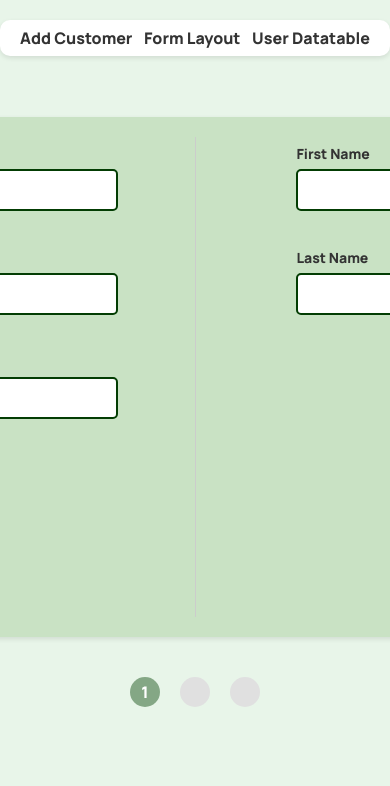
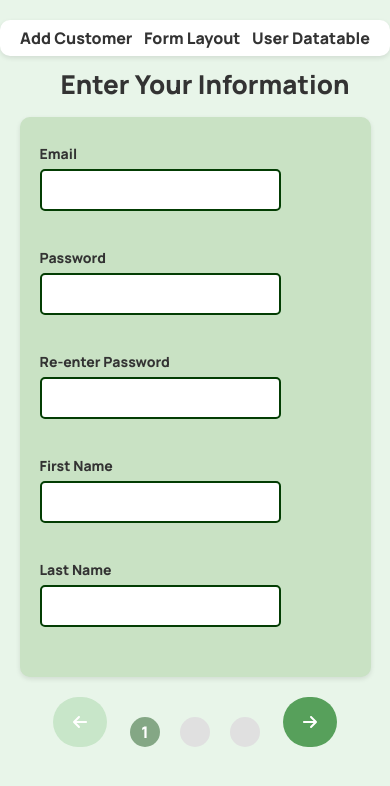
Before and after one commit to kaushaltheeG/Custom-Onboarding, a React (Create React App) app in the folder public/: page / in a window 390 px wide. Shown: the top 786 px of the page. Built offline with nearby package versions, Linux system fonts and the light colour scheme; no server answers.

Commit message:
Added mobile view for form

```diff
--- a/public/src/components/pages/Data/index.tsx
+++ b/public/src/components/pages/Data/index.tsx
@@ -27,10 +27,7 @@ const Data: React.FC = () => {
             <th>Last Name</th>
             <th>Email</th>
             <th>About Me</th>
-            <th>Street Name</th>
-            <th>City</th>
-            <th>State</th>
-            <th>Zip</th>
+            <th>Address</th>
             <th>Birthday</th>
           </tr>
         </thead>
@@ -41,10 +38,9 @@ const Data: React.FC = () => {
               <td>{user.lastName}</td>
               <td>{user.email}</td>
               <td>{user.data.aboutMe}</td>
-              <td>{user.data.address.streetName}</td>
-              <td>{user.data.address.city}</td>
-              <td>{user.data.address.state}</td>
-              <td>{user.data.address.zip}</td>
+              <td>
+                {`${user.data.address.streetName} ${user.data.address.city} ${user.data.address.state}, ${user.data.address.zip}`}
+              </td>
               <td>
                 {user.data.birthday.month} {user.data.birthday.day}, {user.data.birthday.year}
               </td>
--- a/public/src/components/pages/Data/styled.ts
+++ b/public/src/components/pages/Data/styled.ts
@@ -2,24 +2,39 @@ import styled from "styled-components";
 
 export const TableContainer = styled.div`
   margin: 20px;
+  width: 100%;
 `;
 
 export const StyledTable = styled.table`
   width: 100%;
   border-collapse: collapse;
+  table-layout: auto;
 
   th, td {
-    padding: 12px;
+    padding: 10px;
     text-align: left;
     border-bottom: 1px solid #6e9f6e;
+    vertical-align: top;
   }
 
   th {
     background-color: #c9e2c4;
+    white-space: nowrap;
+    max-width: 150px;
+    text-overflow: ellipsis;
+    white-space: normal;
+    word-break: break-word;
   }
 
   tr:hover {
     background-color: #f1f1f1;
     cursor: pointer;
   }
+
+  @media (max-width: 768px) {
+    th, td {
+      padding: 8px; /* Reduce padding for smaller screens */
+      font-size: 14px; /* Adjust font size to prevent overflow */
+    }
+  }
 `;
--- a/public/src/components/pages/home/styles.ts
+++ b/public/src/components/pages/home/styles.ts
@@ -1,5 +1,6 @@
 // FormContainer.js
 import styled from 'styled-components';
+import { mobileOnly } from '../../../utils';
 
 export const CenteringDiv = styled.div`
   width: 100%;
@@ -23,10 +24,14 @@ export const FormContainer = styled.div`
   box-shadow: 0 2px 5px rgba(0, 0, 0, 0.1);
   padding: 20px;
   margin: 20px;
-  width: 70rem;
+  width: 100%;
   height: 30rem;
+  display:flex;
 
-  display:flex;
+  ${mobileOnly`
+    flex-direction: column;
+    height: auto;
+  `}
 `;
 
 export const ValidationContainer = styled.div`
@@ -34,6 +39,13 @@ export const ValidationContainer = styled.div`
   flex-direction: column;
   align-items: center;
   width: 50%;
+
+  ${mobileOnly`
+    width: 100%;
+    flex-direction: row;
+    justify-content: flex-start;
+    margin-bottom: 20px;
+  `}
 `;
 
 export const Divider = styled.div`
@@ -41,6 +53,11 @@ export const Divider = styled.div`
   background-color: #ccc;
   margin: 0 20px;
   width: 1px;
+
+  ${mobileOnly`
+    display: none;
+  `
+  }
 `;
 
 export const Form = styled.form`
@@ -49,7 +66,6 @@ export const Form = styled.form`
   flex-direction: column;
   gap: 20px;
 `;
-
 
 export const PageOneContainer = styled.form`
   width: 70%;
@@ -96,6 +112,13 @@ export const BirthdayContainer = styled.div`
   justify-content: space-evenly;
   align-items: center;
   height: 50px;
+
+  ${mobileOnly`
+    flex-direction: column;
+    align-items: flex-start;
+    width: auto;
+    height: auto;
+  `}
 `;
 
 export const StyledLabel = styled.label`
@@ -111,6 +134,10 @@ export const PageTwoAndThreeContainer = styled.div`
   height: auto;
   flex-direction: column;
   gap: 100px;
+
+  ${mobileOnly`
+    gap: 0px;
+  `}
 `;
 
 export const ColumnAlign = styled.div`
@@ -137,10 +164,18 @@ export const TitleContainer = styled.div`
   justify-content: flex-start;
   width: auto;
   padding-left: 50px;
+
+  ${mobileOnly`
+    justify-content: center;
+    padding-left: 0px;
+  `}
 `;
 
 export const FixedWidth = styled.div`
-  width: 80rem;
+  width: 60rem;
+  ${mobileOnly`
+    width: auto;
+  `}
 `;
 
 export const FlexContainer = styled.div`
@@ -151,6 +186,10 @@ export const FlexContainer = styled.div`
   width: 100%;
   padding-bottom: 20px;
   overflow: hidden;
+
+  ${mobileOnly`
+    padding-bottom: 60px;
+  `}
 `;
 
 
@@ -161,4 +200,11 @@ export const AddressContainer = styled.div`
   align-items: center;
   justify-content: space-evenly;
   padding: 10px;
+
+  ${mobileOnly`
+    flex-direction: column;
+    align-items: flex-start;
+    width: auto;
+    padding: 0px;
+  `}
 `;
--- a/public/src/utils.ts
+++ b/public/src/utils.ts
@@ -1,3 +1,5 @@
+import { CSSObject, Interpolation, css } from "styled-components";
+
 export type DeepPartial<T> = {
   [P in keyof T]?: T[P] extends object ? DeepPartial<T[P]> : T[P];
 };
@@ -82,3 +84,14 @@ export const stateAcronymList = [
     "WI", // Wisconsin
     "WY"  // Wyoming
 ];
+const makeMediaQuery = (
+  fn: (first: TemplateStringsArray | CSSObject, ...args: any[]) => Interpolation<any>
+) => fn;
+
+export const mobileOnly = makeMediaQuery(
+  (first, ...args) => css`
+    @media (max-width: 896px) {
+      ${css(first, ...args)}
+    }
+  `
+);
```
Lines whose indentation alone changed are shown as unchanged.
